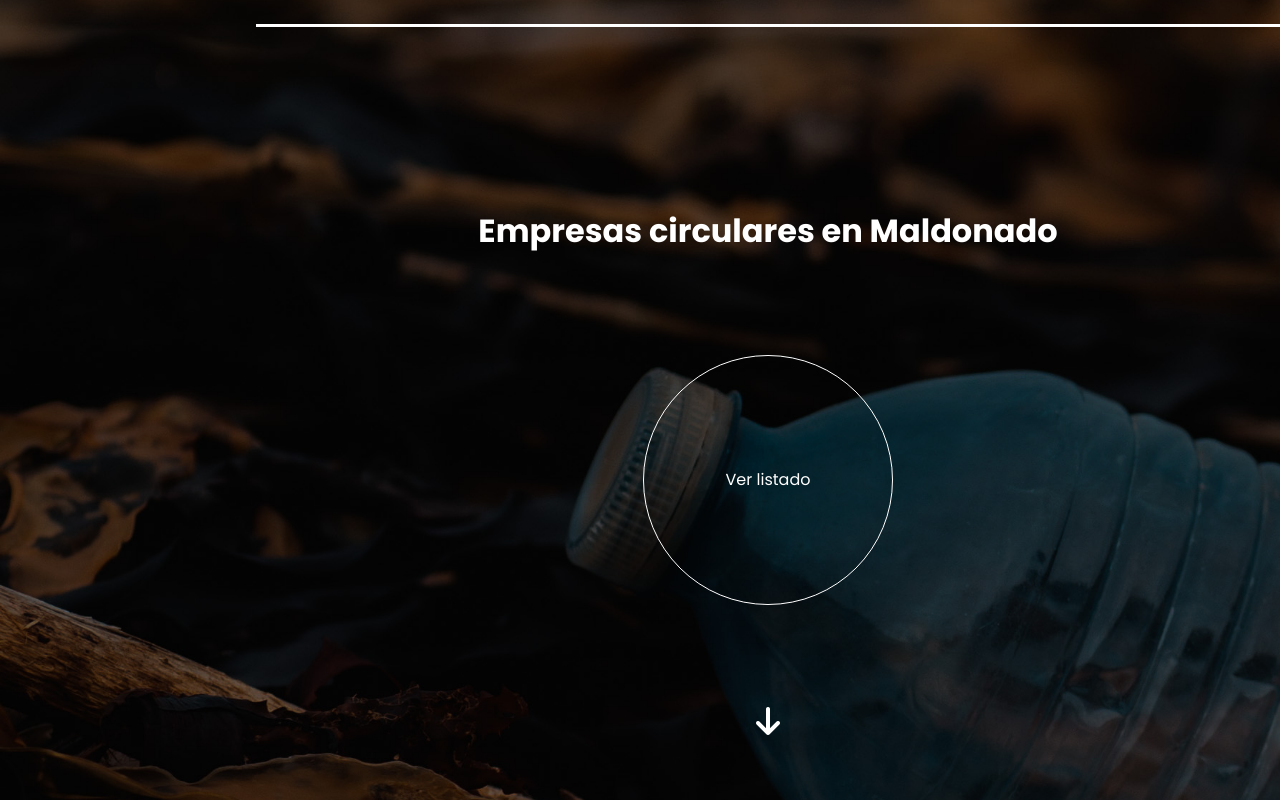
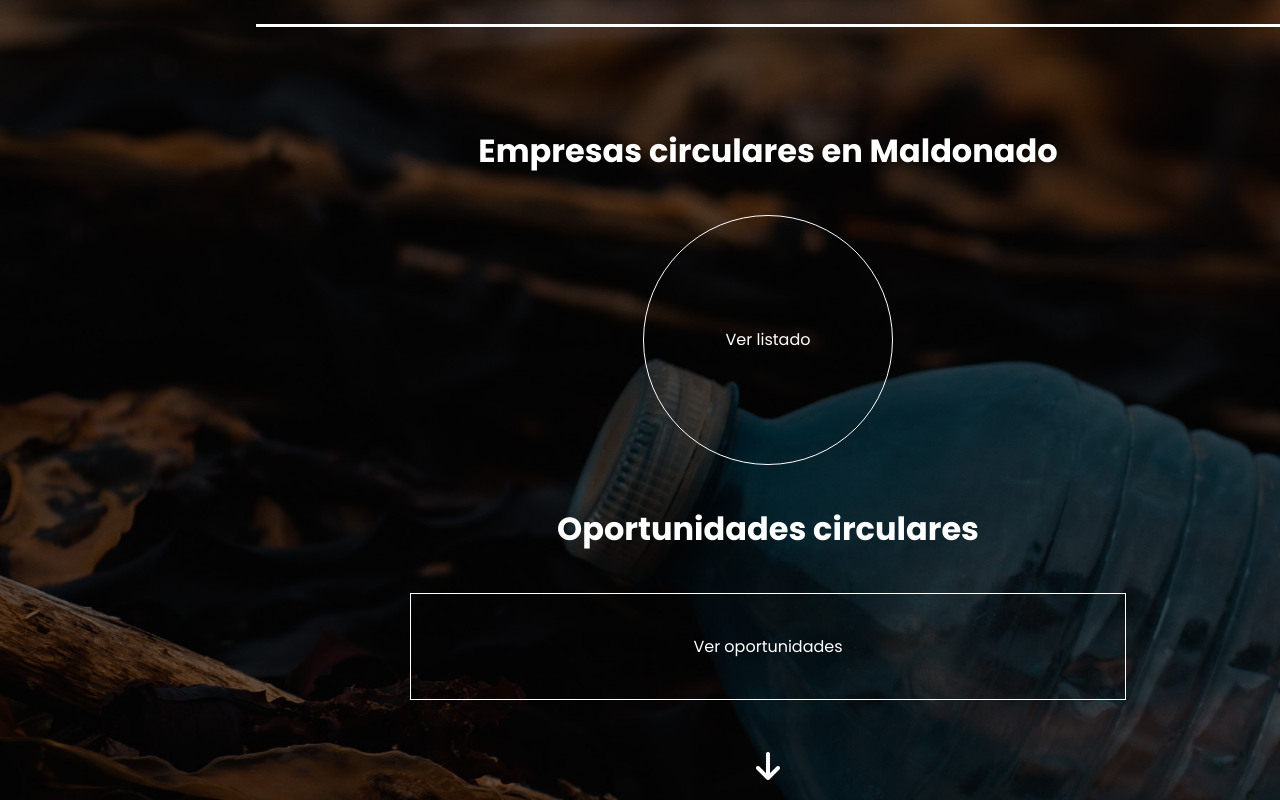
Before and after one commit to nachopereyra-dev/guia-circular, a React (Create React App) app: page / in a window 1280 px wide. Shown: the part 1900-2700 px from the top of the page. Built offline with nearby package versions, Linux system fonts and the light colour scheme.

Commit message:
home-third-listo

```diff
--- a/src/assets/css/styles.css
+++ b/src/assets/css/styles.css
@@ -180,9 +180,15 @@ main .home-third {
     border-top: 3px solid white;
 }
 
-main .home-third .titulo-home-third h1 {
+main .general-home-third .titulo-home-third {
     text-align: center;
     margin: 100px auto 60px;
+    width: 90%;
+}
+
+.general-home-third .home-oportunidades .titulo-home-oportunidades {
+    text-align: center;
+    margin: 50px auto 60px;
     width: 90%;
 }
 
@@ -192,7 +198,7 @@ main .home-third .titulo-home-third h1 {
     width: 250px;
     height: 250px;
     border-radius: 50%;
-    margin: 80px auto;
+    margin: 20px auto;
     text-decoration: none;
 }
 
@@ -200,7 +206,22 @@ main .home-third .titulo-home-third h1 {
     margin: auto;
 }
 
-.home-third .flecha-home-third {
+.home-oportunidades .rectangulo {
+    display: flex;
+    border: 1px solid white;
+    text-decoration: none;
+    width: 70%;
+    margin: auto;
+}
+
+
+.rectangulo p {
+    margin: auto;
+    padding: 40px 80px;
+    text-align: center;
+}
+
+.general-home-third  .home-oportunidades .flecha-home-third {
     font-size: 32px;
     display: flex;
     justify-content: center;
@@ -668,7 +689,7 @@ main {
     width: 100%;
 }
 
-.home-top, .home-second, .home-third, .home-fourth, .footer, .not-found {
+.home-top, .home-second, .general-home-third, .home-fourth, .footer, .not-found {
     margin-left: 20%;
 }
 
@@ -753,16 +774,34 @@ main .home-second .seccion-patrones {
 /* HOME-THIRD DESKTOP */
 
 main .home-third {
-    padding: 80px 120px;
+    padding: 0px 120px;
     margin-bottom: 0;
 }
 
-.home-third .circulo {
-    margin: 100px auto;
+main .general-home-third .titulo-home-third {
+    text-align: center;
+    margin: 100px auto 40px;
+    width: 90%;
 }
 
-.home-third .flecha-home-third {
-    margin: 80px auto 100px;
+.general-home-third .home-oportunidades .titulo-home-oportunidades {
+    margin: 40px auto;
+}
+
+.home-third .circulo {
+    margin: 0px auto;
+}
+
+.home-oportunidades .rectangulo {
+    margin: 10px auto;
+}
+
+.general-home-third .home-oportunidades .flecha-home-third {
+    font-size: 32px;
+    display: flex;
+    justify-content: center;
+    margin: 50px auto 120px;
+    text-decoration: none;
 }
 
 /* HOME-FOURTH DESKTOP */
--- a/src/components/HomeThird.js
+++ b/src/components/HomeThird.js
@@ -9,6 +9,8 @@ function HomeThird() {
 
     return (
         <>
+            <div className="general-home-third">
+
                 <div className="home-third" id="home-empresas">
 
                     <div className="titulo-home-third">
@@ -19,12 +21,26 @@ function HomeThird() {
                         <p className="ver-listado">Ver listado</p>
                     </Link>
 
+                </div>
+
+                <div className="home-oportunidades">
+
+                    <div className="titulo-home-oportunidades">
+                        <h1>Oportunidades circulares</h1>
+                    </div>
+
+                    <Link to={'./oportunidades'} className="rectangulo" onClick={() => onClick('oportunidades')}>
+                        <p className="ver-listado">Ver oportunidades</p>
+                    </Link>
+
                     <Link className="flecha-home-third" onClick={() => onClick('home-sobre-nosotros')}>
                         <i className="fa-solid fa-arrow-down"></i>
                     </Link>
 
+                </div>
 
             </div>
+
         </>
     )
 }
```
Lines whose indentation alone changed are shown as unchanged.
